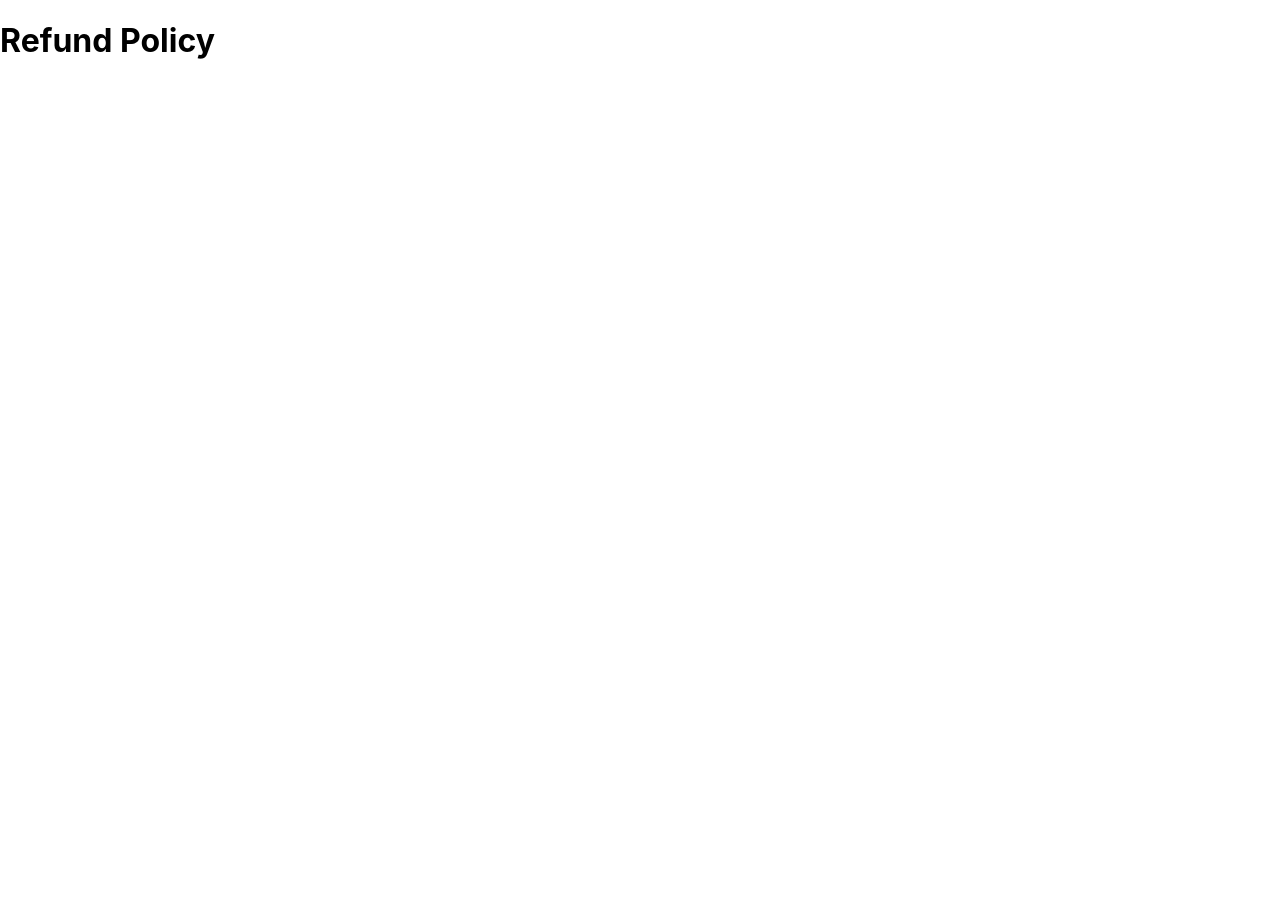
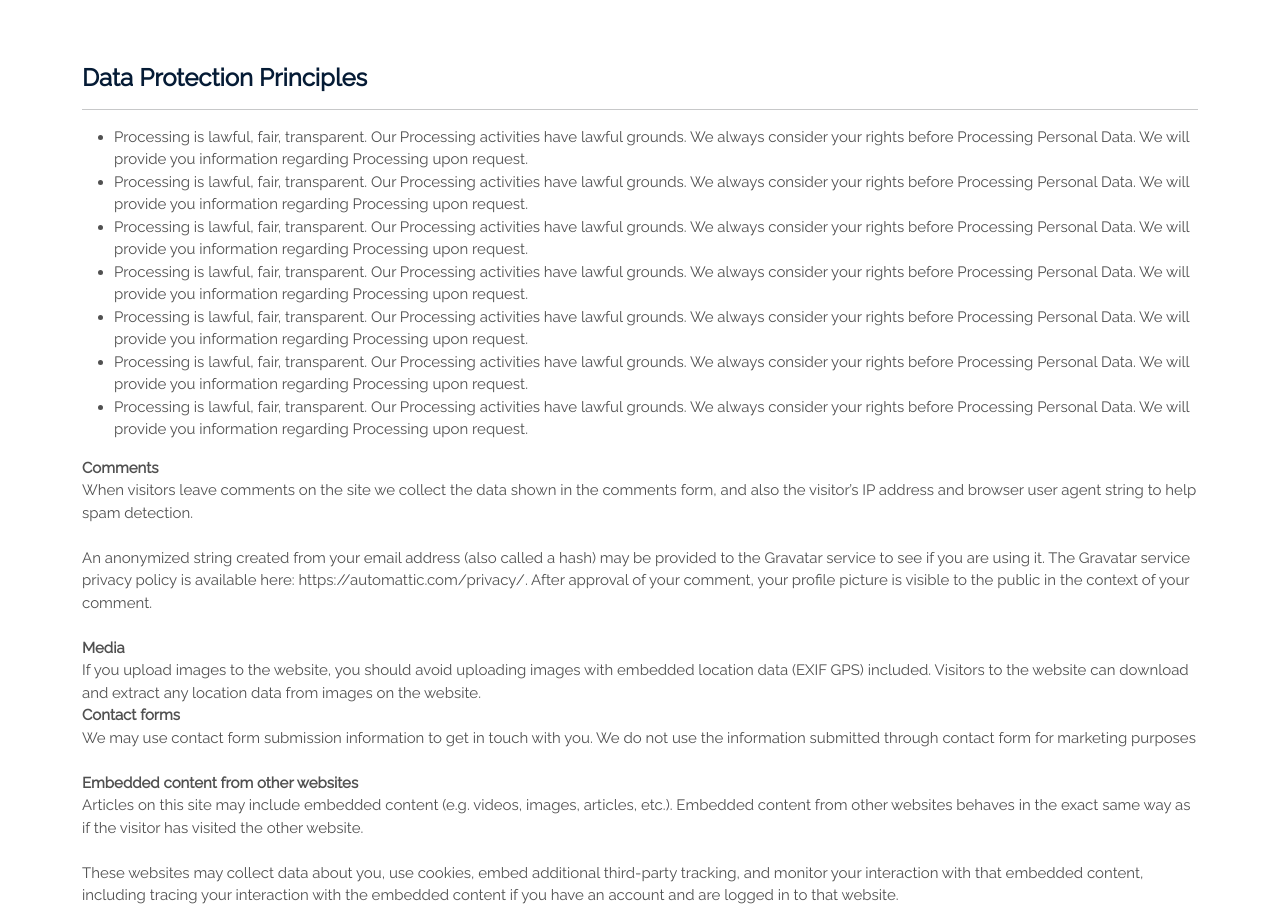
Before and after one commit to abhibs/react-laravel-project, a React (Create React App) app: page / in a window 1280 px wide. Before the commit the page ends 800 px from the top, so only its background shows below. Built offline with nearby package versions, Linux system fonts and the light colour scheme; a web font is replaced by a local one.

Commit message:
refund policy component design part

```diff
--- a/src/components/RefundPolicy/RefundPolicy.jsx
+++ b/src/components/RefundPolicy/RefundPolicy.jsx
@@ -1,10 +1,110 @@
 import React, { Component } from "react";
+import { Col, Container, Row } from "react-bootstrap";
+import "../../assets/css/custom.css";
+import "../../assets/css/bootstrap.min.css";
 
 class RefundPolicy extends Component {
   render() {
     return (
       <>
-        <h1>Refund Policy</h1>
+        <Container className="mt-5">
+          <Row>
+            <Col lg={12} md={12} sm={12}>
+              <h1 className="serviceName">Data Protection Principles</h1>
+              <hr />
+              <p className="serviceDescription">
+                <ul>
+                  <li>
+                    Processing is lawful, fair, transparent. Our Processing
+                    activities have lawful grounds. We always consider your
+                    rights before Processing Personal Data. We will provide you
+                    information regarding Processing upon request.
+                  </li>
+
+                  <li>
+                    Processing is lawful, fair, transparent. Our Processing
+                    activities have lawful grounds. We always consider your
+                    rights before Processing Personal Data. We will provide you
+                    information regarding Processing upon request.
+                  </li>
+
+                  <li>
+                    Processing is lawful, fair, transparent. Our Processing
+                    activities have lawful grounds. We always consider your
+                    rights before Processing Personal Data. We will provide you
+                    information regarding Processing upon request.
+                  </li>
+
+                  <li>
+                    Processing is lawful, fair, transparent. Our Processing
+                    activities have lawful grounds. We always consider your
+                    rights before Processing Personal Data. We will provide you
+                    information regarding Processing upon request.
+                  </li>
+
+                  <li>
+                    Processing is lawful, fair, transparent. Our Processing
+                    activities have lawful grounds. We always consider your
+                    rights before Processing Personal Data. We will provide you
+                    information regarding Processing upon request.
+                  </li>
+
+                  <li>
+                    Processing is lawful, fair, transparent. Our Processing
+                    activities have lawful grounds. We always consider your
+                    rights before Processing Personal Data. We will provide you
+                    information regarding Processing upon request.
+                  </li>
+
+                  <li>
+                    Processing is lawful, fair, transparent. Our Processing
+                    activities have lawful grounds. We always consider your
+                    rights before Processing Personal Data. We will provide you
+                    information regarding Processing upon request.
+                  </li>
+                </ul>
+                <b> Comments </b> <br></br>
+                When visitors leave comments on the site we collect the data
+                shown in the comments form, and also the visitor’s IP address
+                and browser user agent string to help spam detection.<br></br>
+                <br></br>
+                An anonymized string created from your email address (also
+                called a hash) may be provided to the Gravatar service to see if
+                you are using it. The Gravatar service privacy policy is
+                available here: https://automattic.com/privacy/. After approval
+                of your comment, your profile picture is visible to the public
+                in the context of your comment.
+                <br></br>
+                <br></br>
+                <b>Media</b> <br></br>
+                If you upload images to the website, you should avoid uploading
+                images with embedded location data (EXIF GPS) included. Visitors
+                to the website can download and extract any location data from
+                images on the website.
+                <br></br>
+                <b>Contact forms</b> <br></br>
+                We may use contact form submission information to get in touch
+                with you. We do not use the information submitted through
+                contact form for marketing purposes
+                <br></br>
+                <br></br>
+                <b>Embedded content from other websites</b> <br></br>
+                Articles on this site may include embedded content (e.g. videos,
+                images, articles, etc.). Embedded content from other websites
+                behaves in the exact same way as if the visitor has visited the
+                other website.
+                <br></br>
+                <br></br>
+                These websites may collect data about you, use cookies, embed
+                additional third-party tracking, and monitor your interaction
+                with that embedded content, including tracing your interaction
+                with the embedded content if you have an account and are logged
+                in to that website.
+                <br></br>
+              </p>
+            </Col>
+          </Row>
+        </Container>
       </>
     );
   }
```
